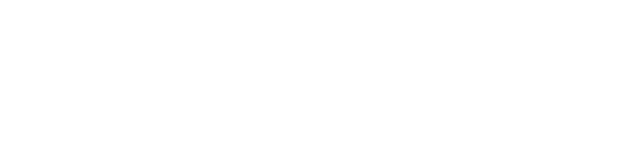
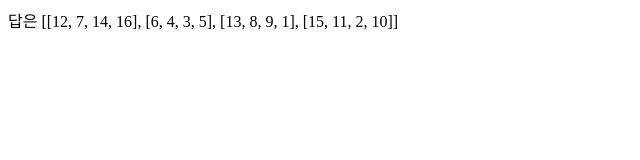
Before and after one commit to ShinEunJin/coding_test, a website: page index.html in a window 1280 px wide. Shown: the whole page, without its empty margins (0-640 px from the left). Drawn offline with Linux system fonts and the light colour scheme.

Commit message:
망할 상어초등학교

```diff
--- a/index.html
+++ b/index.html
@@ -6,29 +6,103 @@
   </head>
   <body>
     <script>
-      function solution(m, n) {
-        let answer = [];
-        let check = Array.from({ length: n + 1 }, () => 0);
+      function solution(n, people) {
+        let answer = 0;
+        let arr = Array.from({ length: n }, () => Array(n).fill(0));
 
-        for (let i = 2; i * i <= n; i++) {
-          if (!check[i]) {
-            for (let j = i * i; j <= n; j += i) {
-              check[j] = i;
+        let dx = [0, 1, 0, -1];
+        let dy = [1, 0, -1, 0];
+
+        for (let s = 0; s < people.length; s++) {
+          let [target, ...likes] = people[s];
+          let result = [];
+          for (let i = 0; i < n; i++) {
+            for (let j = 0; j < n; j++) {
+              let cntLike = 0;
+              let cntBlank = 0;
+              for (let k = 0; k < 4; k++) {
+                let pi = i + dx[k];
+                let pj = j + dy[k];
+                if (0 <= pi && pi < n && 0 <= pj && pj < n && !arr[i][j]) {
+                  if (likes.includes(arr[pi][pj])) cntLike++;
+                  if (!arr[pi][pj]) cntBlank++;
+                }
+              }
+              result.push([cntLike, cntBlank, [i, j]]);
             }
           }
+
+          let like = 0;
+          let blank = 0;
+          let position = [0, 0];
+          console.log(result);
+          for (let i = 0; i < result.length; i++) {
+            if (result[i][0] >= like) {
+              if (result[i][0] === like) {
+                if (result[i][1] > blank) {
+                  blank = result[i][1];
+                  position = [result[i][2][0], result[i][2][1]];
+                }
+              } else {
+                blank = result[i][1];
+                like = result[i][0];
+                position = [result[i][2][0], result[i][2][1]];
+              }
+            }
+          }
+
+          arr[position[0]][position[1]] = target;
         }
+        console.log(arr);
 
-        for (let i = m; i <= n; i++) {
-          if (!check[i]) answer.push(i);
+        for (let i = 0; i < n; i++) {
+          for (let j = 0; j < n; j++) {
+            let cnt = 0;
+            let check = [];
+            for (let s = 0; s < people.length; s++) {
+              if (people[s][0] === arr[i][j]) check = people[s].slice(1);
+            }
+            for (let k = 0; k < 4; k++) {
+              let pi = i + dx[k];
+              let pj = j + dy[k];
+              if (
+                0 <= pi &&
+                pi < n &&
+                0 <= pj &&
+                pj < n &&
+                check.includes(arr[pi][pj])
+              )
+                cnt++;
+            }
+            if (cnt > 0) answer += 10 ** (cnt - 1);
+          }
         }
-
         return answer;
       }
 
-      let a = 2;
-      let b = 1000000;
+      let a = 4;
+      let b = [
+        [4, 2, 5, 1, 7, 6],
+        [3, 1, 9, 4, 5, 8],
+        [9, 8, 1, 2, 3, 12],
+        [8, 1, 9, 3, 4, 15],
+        [7, 2, 3, 4, 8, 11],
+        [1, 9, 2, 5, 7, 13],
+        [6, 5, 2, 3, 4, 14],
+        [5, 1, 9, 2, 8, 3],
+        [2, 9, 3, 1, 4, 13],
+        [10, 1, 5, 2, 6],
+        [16, 13, 11, 9, 5],
+        [11, 12, 16, 2, 5],
+        [14, 2, 3, 4, 5],
+        [12, 13, 7, 3, 15],
+        [13, 8, 1, 5, 12],
+        [15, 6, 16, 14, 1],
+      ];
 
       console.log(solution(a, b));
     </script>
   </body>
 </html>
+
+답은 [[12, 7, 14, 16], [6, 4, 3, 5], [13, 8, 9, 1], [15, 11, 2, 10]]
```
